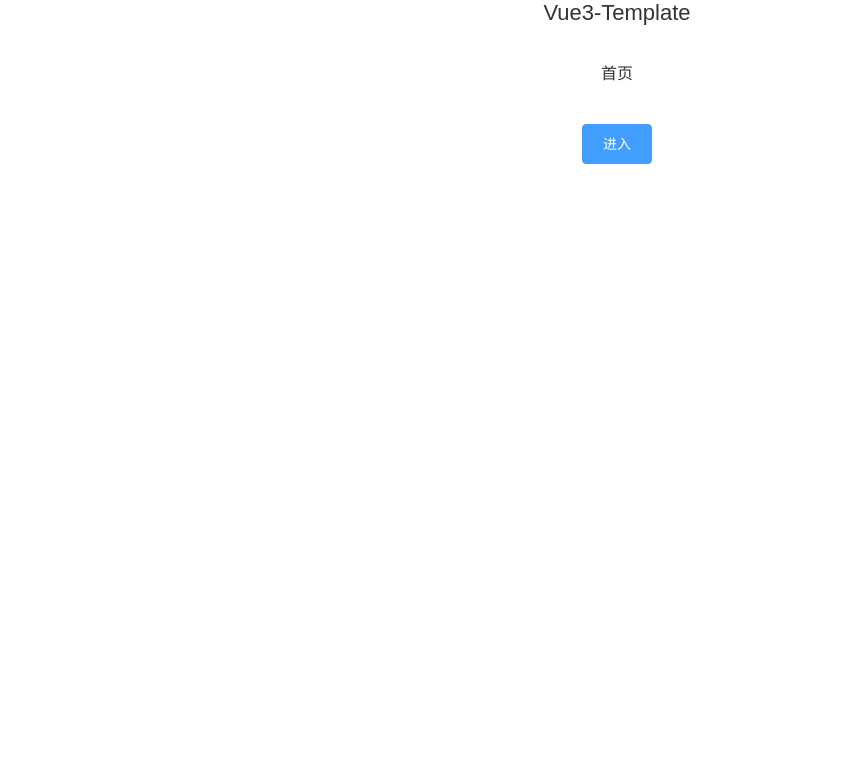
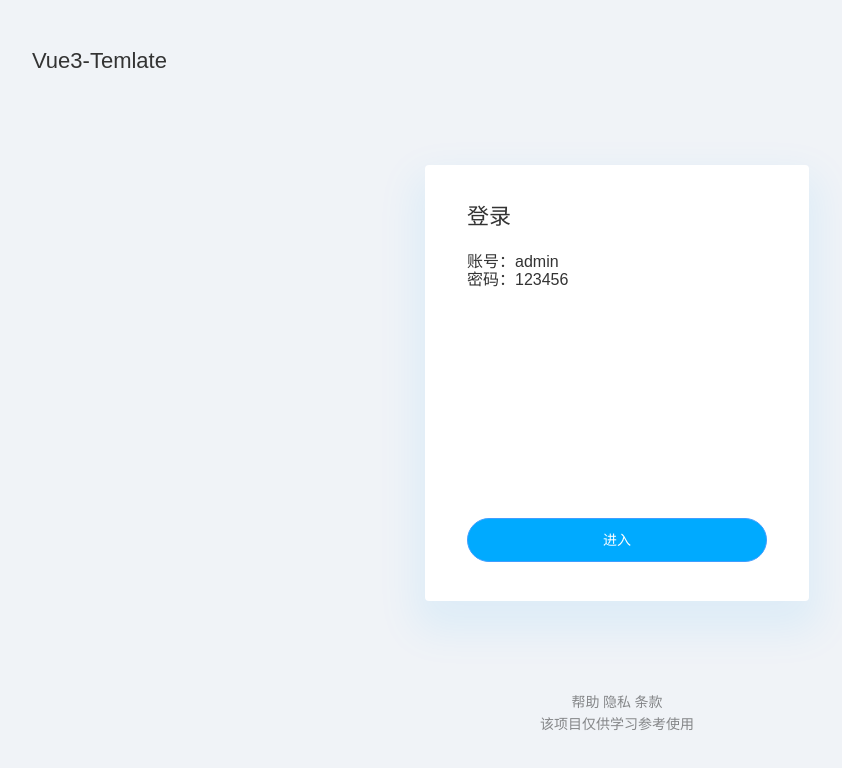
Before and after one commit to lwm98/Vue3-Template, a Vue app: page / in a window 1280 px wide. Shown: the top 768 px of the page, without its empty margins (23-865 px from the left). Built offline with nearby package versions, Linux system fonts and the light colour scheme.

Commit message:
feat:主页

```diff
--- a/src/styles/global.scss
+++ b/src/styles/global.scss
@@ -6,6 +6,8 @@ i{
     font-style: normal;
 }
 
+$footerHeight:50px;
+
 html,body{
     font-family: Arial,PingFang SC,Hiragino Sans GB,STHeiti,Microsoft YaHei,WenQuanYi Micro Hei,sans-serif,noto-fanyi;
     color: #333333;
@@ -13,6 +15,10 @@ html,body{
     height: 100%;
 }
 
+#app{
+    height: 100%;
+}
+
 .title{
     font-size: 22px;
     font-weight: 500;
--- a/src/views/index.vue
+++ b/src/views/index.vue
@@ -1,25 +1,100 @@
 
 <template>
-  <div class="container">
-    <div class="title mgb">Vue3-Template</div>
-    <div class="mgb">首页</div>
-    <el-button type="primary" @click="handleClick">进入</el-button>
+<div class="container">
+  <div class="header">
+    <div class="title">Vue3-Temlate</div>
   </div>
+  <div class="main">
+    <div class="wrap">
+      <div class="title">登录</div>
+      <div class="form">
+        <div>账号：{{username}}</div>
+        <div>密码：{{password}}</div>
+      </div>
+      <div><el-button class="loginBtn" type="primary" @click="handleClick">进入</el-button></div>
+    </div>
+  </div>
+  <div class="footer">
+    <div class="top-btn">帮助  隐私  条款</div>
+    <div>该项目仅供学习参考使用</div>
+  </div>
+</div>
 </template>
 
 <script lang='ts' setup>
 import { useRouter } from 'vue-router'
+import { ref } from 'vue'
+
 const router = useRouter()
+const username = ref('admin')
+const password = ref('123456')
+
 const handleClick = () => {
   router.push({ name: 'Home' })
 }
 </script>
 
 <style lang='scss' scoped>
+$bacc:#F0F3F7;
+
+.container{
+  display: flex;
+  flex-direction: column;
+  height: 100%;
+  width: 100%;
+
+  .header{
+    padding-top: 48px;
+    padding-left: 55px;
+    background-color: $bacc;
+  }
+
+  .main{
+    background-color: $bacc;
+    height: calc(100% - 108px);
+    display: flex;
+    justify-content: center;
+    align-items: center;
+    .wrap{
+      width: 384px;
+      height: 436px;
+      background: #FFFFFF;
+      box-shadow: 0px 20px 40px 10px rgba(0, 170, 255, 0.08);
+      border-radius: 4px;
+      padding: 39px 42px;
+      display: flex;
+      flex-direction: column;
+      justify-content: space-between;
+      .form{
+        flex: 1;
+        padding-top: 24px;
+      }
+    }
+  }
+
+  .footer{
+    font-size: 14px;
+    font-family: PingFangSC-Regular, PingFang SC;
+    font-weight: 400;
+    color: rgba(0, 0, 0, 0.45);
+    line-height: 22px;
+
+    background-color: $bacc;
+    padding-bottom: 64px;
+    text-align: center;
+  }
+}
+
+.loginBtn{
+  width: 300px;
+  height: 44px;
+  background: #00AAFF;
+  border-radius: 22px;
+  justify-content: flex-end;
+}
+
 .mgb{
   margin-bottom: 40px;
 }
-.container{
-  text-align: center;
-}
+
 </style>
```
